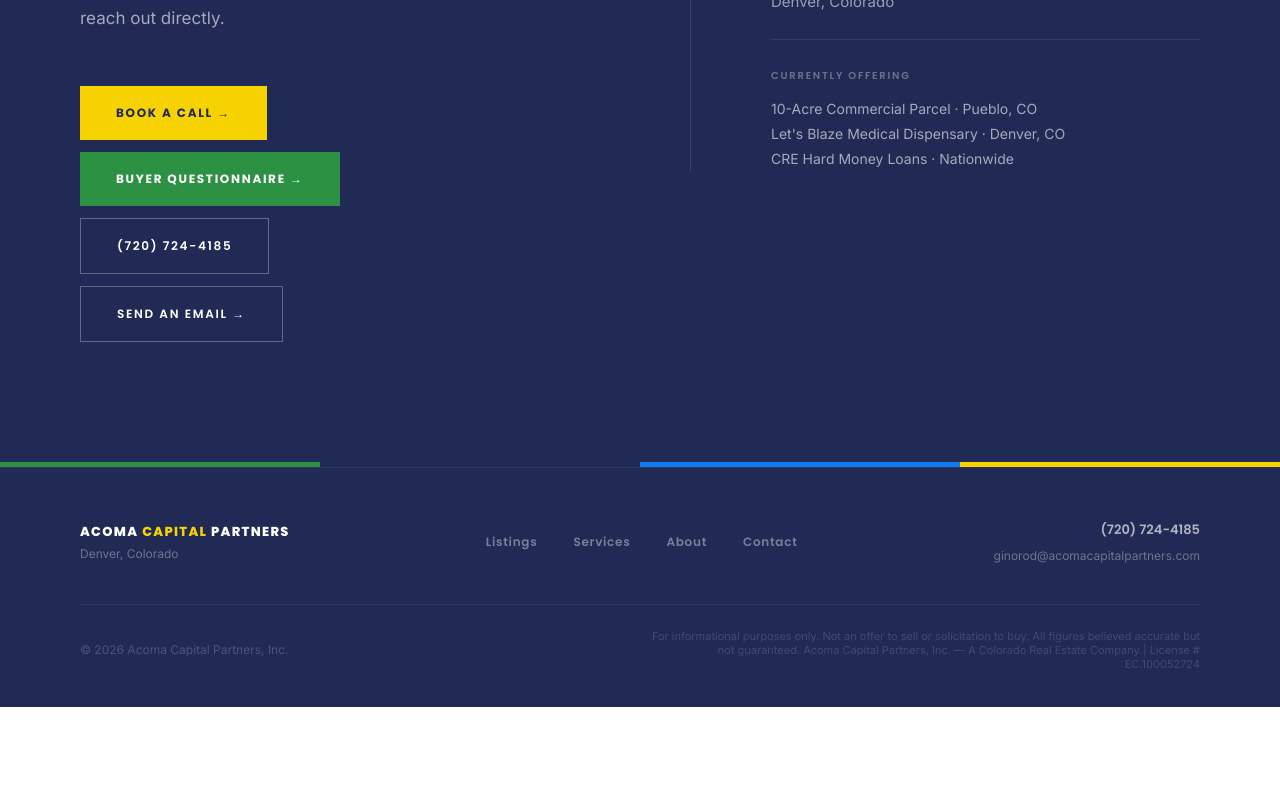
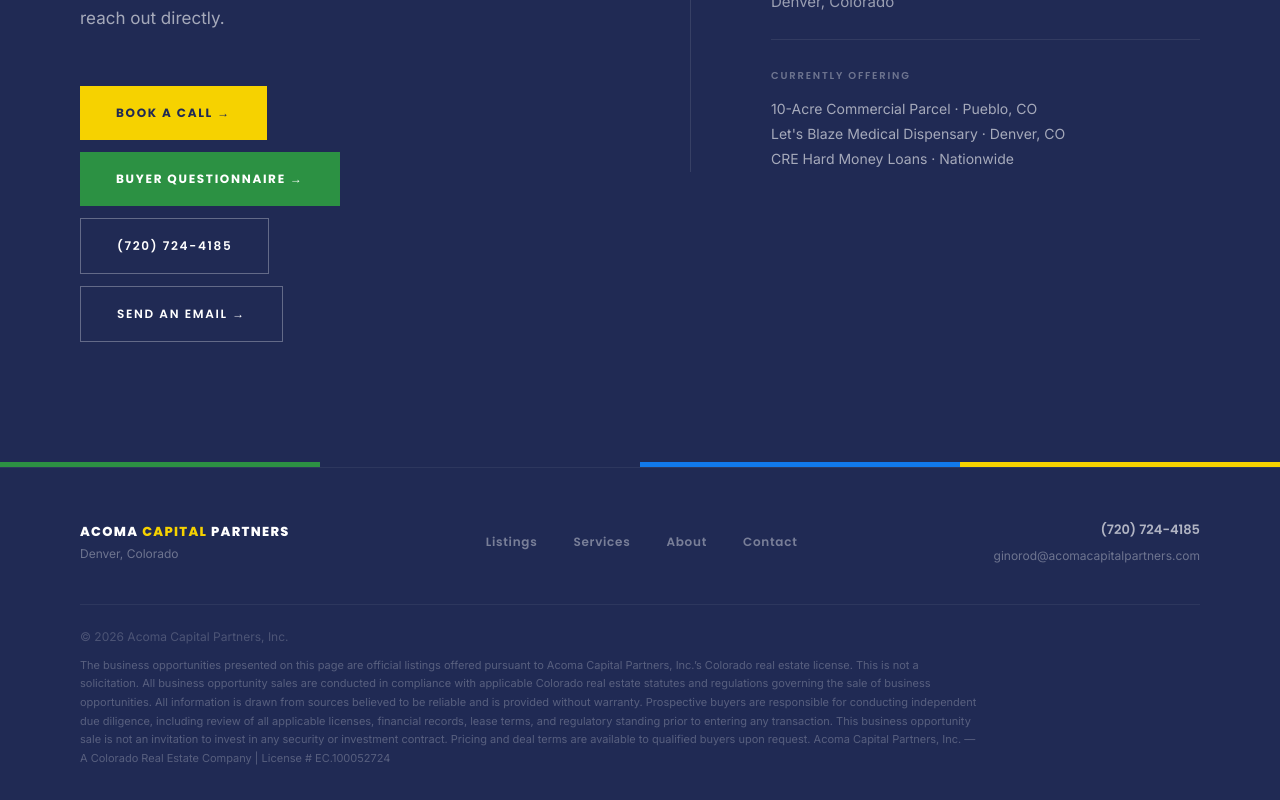
Before and after one commit to ginorod-droid/nextjs, a Next.js app: page / in a window 1280 px wide. Shown: the part 5737-6537 px from the top of the page. Before the commit the page ends 6444 px from the top, so only its background shows below. Built offline with nearby package versions, Linux system fonts and the light colour scheme.

Commit message:
Revise footer content and styling
Updated footer text for clarity and compliance.

```diff
--- a/app/page.tsx
+++ b/app/page.tsx
@@ -563,8 +563,8 @@ export default function Home() {
           </div>
           <div style={{ borderTop: "1px solid rgba(255,255,255,0.06)", paddingTop: 24, display: "flex", justifyContent: "space-between", alignItems: "center", flexWrap: "wrap", gap: 12 }}>
             <p style={{ fontFamily: I, fontSize: 12, color: "rgba(255,255,255,0.2)" }}>© 2026 Acoma Capital Partners, Inc.</p>
-            <p style={{ fontFamily: I, fontSize: 11, color: "rgba(255,255,255,0.15)", maxWidth: 560, textAlign: "right" }}>
-              For informational purposes only. Not an offer to sell or solicitation to buy. All figures believed accurate but not guaranteed. Acoma Capital Partners, Inc. — A Colorado Real Estate Company | License # EC.100052724
+            <p style={{ fontFamily: I, fontSize: 11, color: "rgba(255,255,255,0.25)", maxWidth: 900, textAlign: "left", lineHeight: 1.7 }}>
+              The business opportunities presented on this page are official listings offered pursuant to Acoma Capital Partners, Inc.’s Colorado real estate license. This is not a solicitation. All business opportunity sales are conducted in compliance with applicable Colorado real estate statutes and regulations governing the sale of business opportunities. All information is drawn from sources believed to be reliable and is provided without warranty. Prospective buyers are responsible for conducting independent due diligence, including review of all applicable licenses, financial records, lease terms, and regulatory standing prior to entering any transaction. This business opportunity sale is not an invitation to invest in any security or investment contract. Pricing and deal terms are available to qualified buyers upon request. Acoma Capital Partners, Inc. — A Colorado Real Estate Company | License # EC.100052724
             </p>
           </div>
         </div>
```
